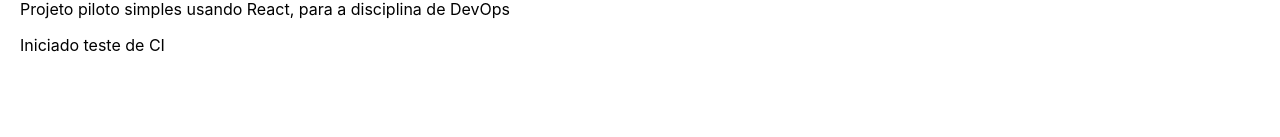
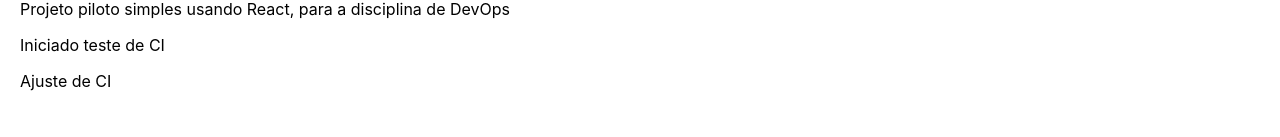
Before and after one commit to danilofasolo/DevOps_PUCPR, a React (Create React App) app: page / in a window 1280 px wide. Shown: the part 163-300 px from the top of the page. Built offline with nearby package versions, Linux system fonts and the light colour scheme.

Commit message:
alteração de CI

```diff
--- a/src/pages/Home.js
+++ b/src/pages/Home.js
@@ -5,6 +5,7 @@
       <p>Projeto piloto simples usando React, para a disciplina de DevOps</p>
 
       <p>Iniciado teste de CI</p>
+      <p>Ajuste de CI</p>
     </div>
   );
 }
```
